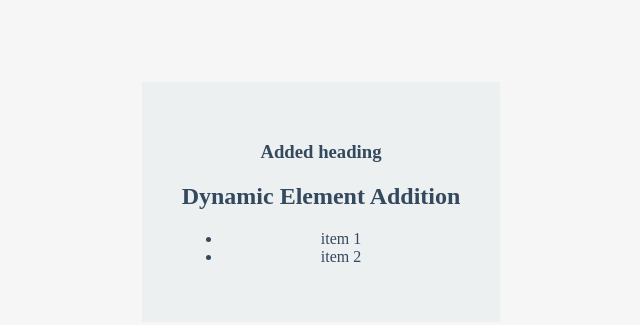
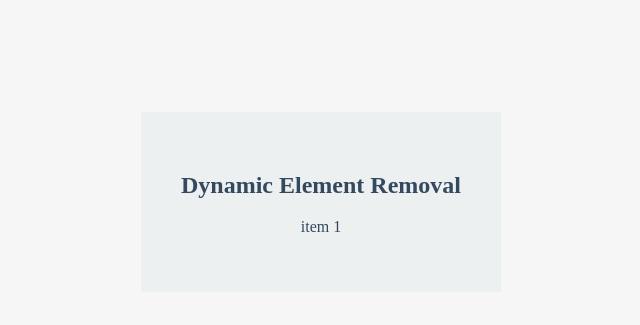
Before and after one commit to muhammadmueenarif/Complete-Jquery-course-from-Beginners-to-Advance, a website: page index.html in a window 1280 px wide. Shown: the part 198-523 px from the top of the page, without its empty margins (319-959 px from the left). Drawn offline with nearby package versions, Linux system fonts and the light colour scheme.

Commit message:
remove elements

```diff
--- a/index.html
+++ b/index.html
@@ -14,8 +14,8 @@
     </script>
 
        <div id="contentContainer">
-        <h2>Dynamic Element Addition</h2>
-        <ul id="dyncamiList">
+        <h2>Dynamic Element Removal</h2>
+        <ul id="dynamicList">
             <li>item 1</li>
             <li>item 2</li>
         </ul>
--- a/main.js
+++ b/main.js
@@ -1,10 +1,5 @@
 $(document).ready(function () {
-    $('#dynamicList').append('<li>New item</li>');
+    $('#dynamicList li:last-child').remove();
+    $('#dynamicList li:contains("item 2")').remove();
 
-    var newItemArray = ['item 3', 'item 4', 'item 5'];
-    $.each(newItemArray, function (index, value) {
-        $('#dynamicList').append('<li>' + value + '</li>')
-    });
-    //prepend means add text before that element
-    $('#contentContainer').prepend('<h3>Added heading</h3>');
 });
--- a/style.css
+++ b/style.css
@@ -5,14 +5,6 @@ body {
     height: 100vh;
     margin: 0;
     background-color: #f7f6f6;
-}
-
-#box {
-    padding: 20px;
-    background-color: #3498db;
-    color: white;
-    text-align: center;
-    cursor: pointer;
 }
 
 #contentContainer {
```
